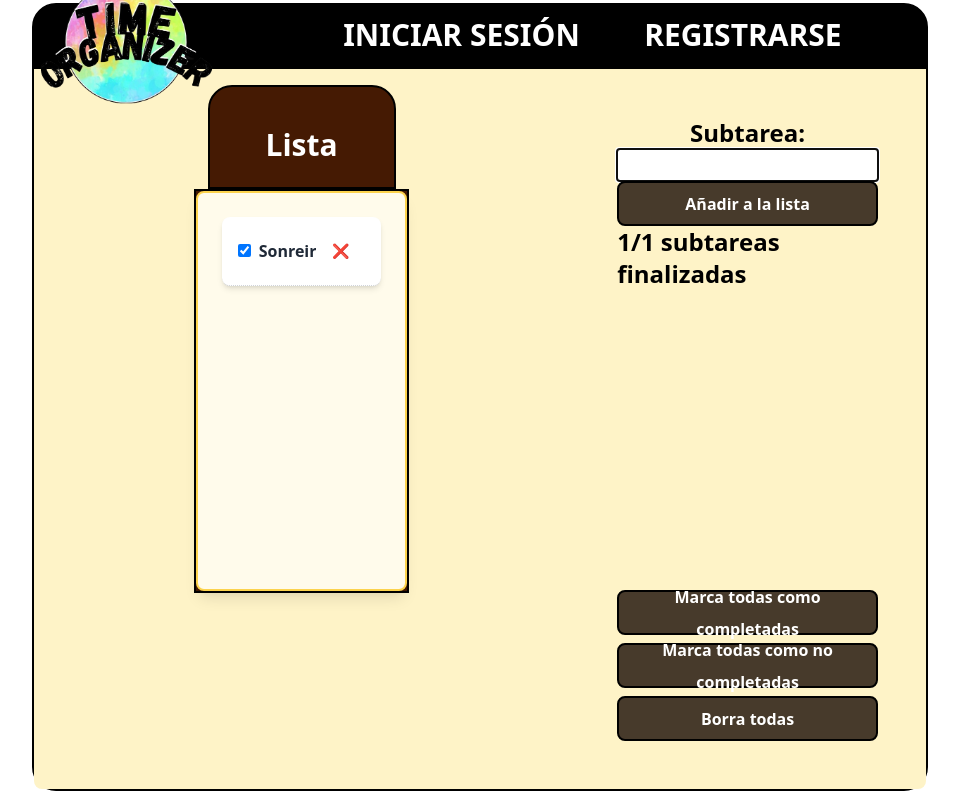
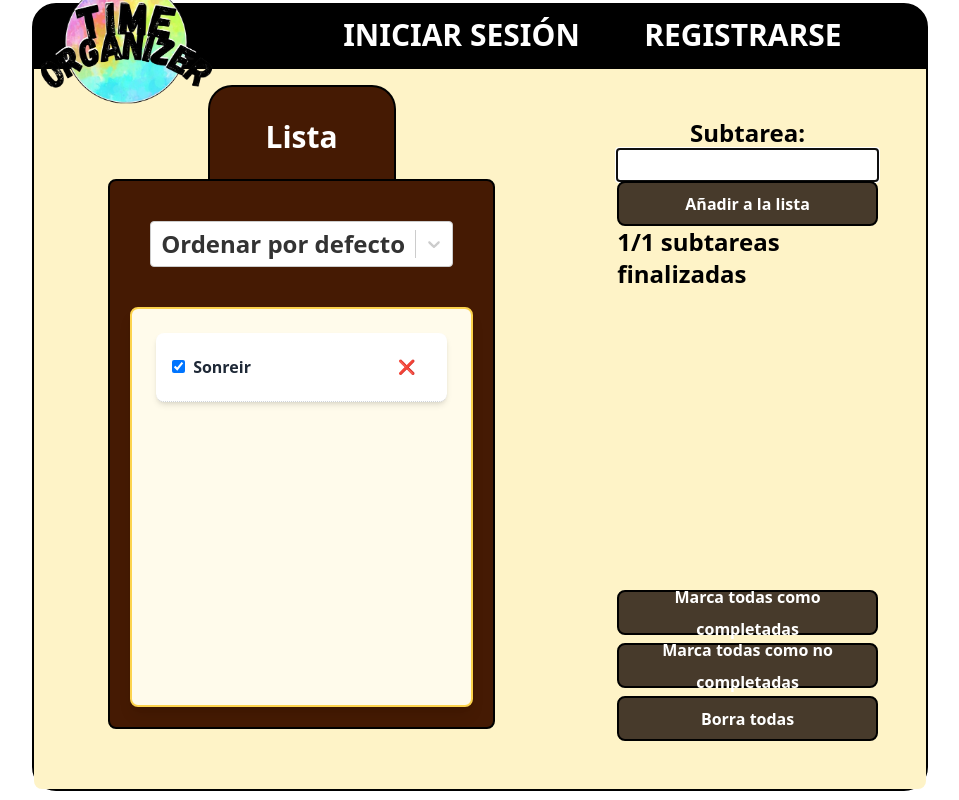
Before and after one commit to Yassinbny/Time-Organizer-Fronted, a React (Vite) app: page /listas in a window 1280 px wide. Shown: the whole page, without its empty margins (160-1119 px from the left). Built offline with nearby package versions, Linux system fonts and the light colour scheme.

Commit message:
algo mas de tailwind

```diff
--- a/src/components/Listas/SubtaskList.jsx
+++ b/src/components/Listas/SubtaskList.jsx
@@ -31,20 +31,20 @@ const SubtaskList = ({subtasks, handleDeleteSubtask, handleToggleSubtask }) => {
 
      <div className="flex flex-col col-span-4 items-center bg-amber-100 rounded-bl-lg p-4 md:col-span-8 w-3/5">
 
-      <div className="pt-10 pb-6 flex flex-col items-center bg-amber-950 border-solid border-2 border-black rounded-t-3xl size-42">
+      <div className="pt-8 pb-6 flex flex-col items-center bg-amber-950 border-solid border-2 border-black border-b-0 rounded-t-3xl size-42">
         <h2 className="flex flex-col text-center text-3xl mx-14 font-bold text-white ">Lista</h2>
       </div>
-      <div className=" items-center bg-amber-950 border-solid border-2 border-black">
-      {
-          subtasks.length > 1 ? <section className="mb-4">
+      <div className=" items-center bg-amber-950 border-solid border-2 border-black rounded-lg">
+
+          <section className="mb-4">
 
             <Select className=" m-10 items-center"
               onChange={option => setSortBy(option.value)}
               defaultValue={sortingOptions[0]}
               options={sortingOptions} />
-          </section> : null
-        }
-      <ul className=" items-center bg-amber-50 shadow-lg rounded-lg p-6 border-2 border-amber-300 min-h-[50vh] max-h-[70vh] overflow-y-auto">
+          </section>
+
+      <ul className=" items-center m-5 bg-amber-50 shadow-lg rounded-lg p-6 border-2 border-amber-300 min-h-[50vh] max-h-[70vh] overflow-y-auto">
 
         {
         sortedSubtasks.map((subtask) => {
```
